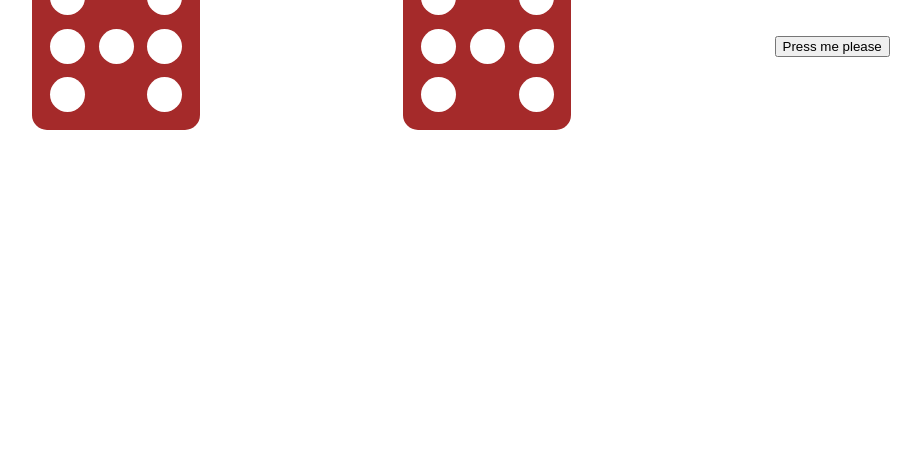
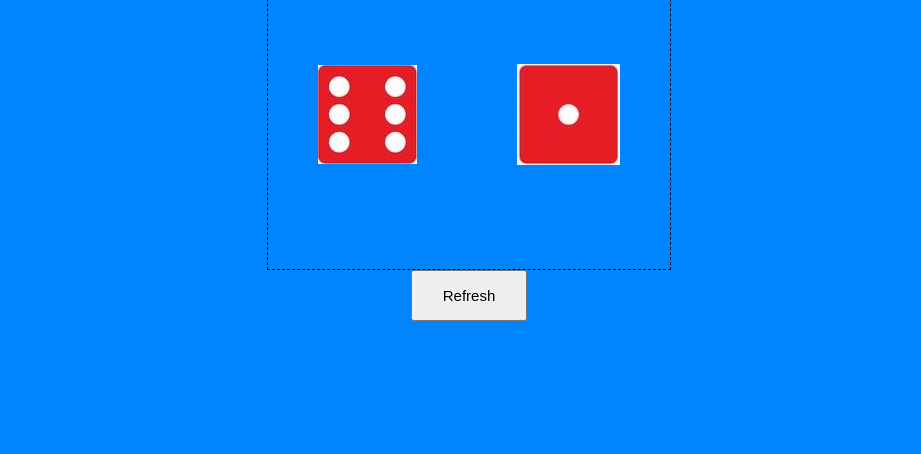
Before and after one commit to Hussein-Turfah/Dice-challenge, a plain HTML site: page index.html in a window 1280 px wide. Shown: the part 362-816 px from the top of the page, without its empty margins (179-1100 px from the left). Drawn offline with Linux system fonts and the light colour scheme.

Commit message:
Cleaned the code and fixed some bugs

```diff
--- a/index.html
+++ b/index.html
@@ -4,44 +4,33 @@
   <meta charset="UTF-8">
   <meta http-equiv="X-UA-Compatible" content="IE=edge">
   <meta name="viewport" content="width=device-width, initial-scale=1.0">
+  <link rel="stylesheet" href="styles.css">
+  <script src="script.js" type="text/javascript"></script>
   <title>Document</title>
 </head>
 <body class="container">
-  <link rel="stylesheet" href="styles.css">
-  <div class="dice" id="dice1">
-    <div class="column1">
-      <div class="circle"></div>
-      <div class="circle"></div>
-      <div class="circle"></div>
+  <h1><u>Welcome to Our Chess Game</u></h1>
+  <h2 id="result"></h2>
+  <div class="dicecontainer">
+    <div class="Dice1container">
+      <p class="pname">Player 1</p>
+      <div class="dice1"><img src="photos/1.jpg"></div>
+      <div class="dice1"><img src="photos/2.jpg"></div>
+      <div class="dice1"><img src="photos/3.jpg"></div>
+      <div class="dice1"><img src="photos/4.jpg"></div>
+      <div class="dice1"><img src="photos/5.jpg"></div>
+      <div class="dice1"><img src="photos/6.jpg"></div>
     </div>
-
-    <div class="middle">
-      <div class="circle"></div>
-    </div>
-
-    <div class = "column2">
-      <div class="circle"></div>
-      <div class="circle"></div>
-      <div class="circle"></div>
+    <div class="dice2container">
+      <p class="pname">Player 2</p>
+      <div class="dice2"><img src="photos/1.jpg"></div>
+      <div class="dice2"><img src="photos/2.jpg"></div>
+      <div class="dice2"><img src="photos/3.jpg"></div>
+      <div class="dice2"><img src="photos/4.jpg"></div>
+      <div class="dice2"><img src="photos/5.jpg"></div>
+      <div class="dice2"><img src="photos/6.jpg"></div>
     </div>
   </div>
-  <div class="dice" id="dice2">
-    <div class="column1">
-      <div class="circle"></div>
-      <div class="circle"></div>
-      <div class="circle"></div>
-    </div>
-
-    <div class="middle">
-      <div class="circle"></div>
-    </div>
-
-    <div class = "column2">
-      <div class="circle"></div>
-      <div class="circle"></div>
-      <div class="circle"></div>
-    </div>
-  </div>
-  <button id="refresh">Press me please</button>
+  <button id="refresh">Refresh</button>
 </body>
 </html>
--- a/script.js
+++ b/script.js
@@ -1,5 +1,24 @@
 window.onload = function(){
-  var dots =
+var dice1 = document.getElementsByClassName("dice1");
+var dice2 = document.getElementsByClassName("dice2");
+document.getElementById('refresh').addEventListener('click',function(){
+  location.reload()})
 
+  const dice1_number = Math.floor(Math.random() * dice1.length);
+for (var i = 0; i < dice1.length; i++){
+  dice1[i].style.display = 'none'}
+dice1[dice1_number].style.display = 'block'
+
+const dice2_number = Math.floor(Math.random() * dice2.length);
+for (var i = 0; i < dice2.length; i++){
+  dice2[i].style.display = 'none'}
+dice2[dice2_number].style.display = 'block'
+
+if(dice1_number<dice2_number){
+document.getElementById('result').innerHTML = "Player 2 Wins!😝"}
+else if(dice1_number==dice2_number){
+  document.getElementById('result').innerHTML = "Draw!🥺"}
+else{
+  document.getElementById('result').innerHTML = "Player 1 Wins!😍"}
 
 }
--- a/styles.css
+++ b/styles.css
@@ -1,40 +1,34 @@
 .container{
   display: flex;
-  align-items:center;
-  justify-content: space-evenly;
+  justify-content: center;
+  align-items: center;
+  height: 100vh;
+  width: 100%;
+  flex-direction:column;
+  background-color: rgb(0, 132, 255);
+  color: white;
+}
+.dicecontainer{
+  display: flex;
+  justify-content: center;
+  align-items: center;
   flex-direction: row;
-  height: 100vh;
+  height: fit-content;
+  padding-bottom: 50px;
+  border: 1px black dashed;
 }
-.dice{
-  padding: 4px;
-  background-color: brown;
-  height: 160px;
-  width: 160px;
-  border-radius: 15px;
-  display: flex;
-  flex-direction: row;
-  justify-content: space-evenly;
+.dice1{
+  padding: 50px;
 }
-.column1{
-  display: flex;
-  flex-direction: column;
-  justify-content: space-evenly;
+.dice2{
+  padding: 50px;
 }
-.middle{
-  display: flex;
-  align-items: center;
-  justify-content: center;
+.pname{
+  color: white;
+  text-align: center;
+  font-size: 30px;
 }
-.column2{
-  display: flex;
-  flex-direction: column;
-  justify-content: space-evenly;
+#refresh{
+  padding: 15px 30px;
+  font-size: 15px;
 }
-
-.circle{
-  padding: 5px;
-  background-color: white;
-  border-radius: 50%;
-  height: 25px;
-  width: 25px;
-}
--- a/styles2.css
+++ /dev/null
@@ -1,34 +0,0 @@
-.container{
-  display: flex;
-  justify-content: center;
-  align-items: center;
-  height: 100vh;
-  width: 100%;
-  flex-direction:column;
-  background-color: rgb(0, 132, 255);
-  color: white;
-}
-.dicecontainer{
-  display: flex;
-  justify-content: center;
-  align-items: center;
-  flex-direction: row;
-  height: fit-content;
-  padding-bottom: 50px;
-  border: 1px black dashed;
-}
-.dice1{
-  padding: 50px;
-}
-.dice2{
-  padding: 50px;
-}
-.pname{
-  color: white;
-  text-align: center;
-  font-size: 30px;
-}
-#refresh{
-  padding: 15px 30px;
-  font-size: 15px;
-}
```
Also changed, not shown: index2.html (deleted, +0 -36 lines), script2.js (deleted, +0 -24 lines).
